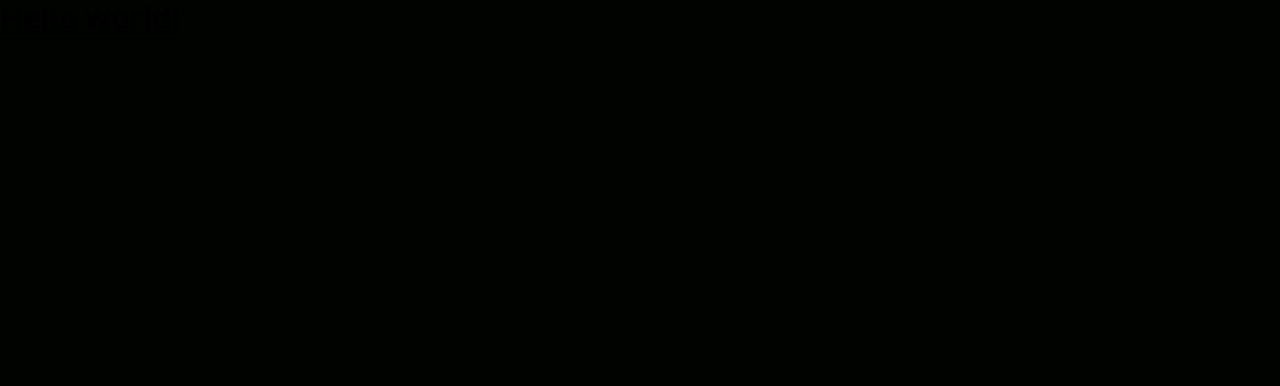
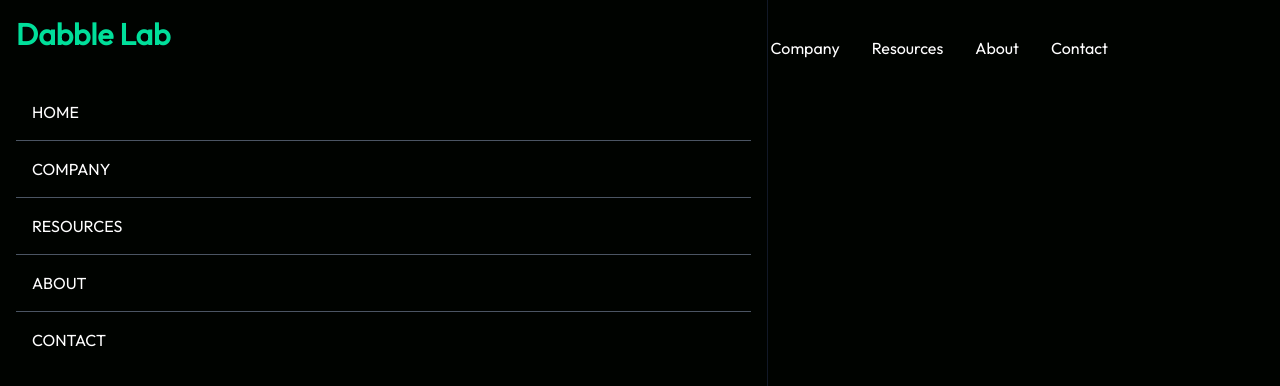
Before and after one commit to rhodinemma/revising-tailwindcss, a React (Vite) app: page / in a window 1280 px wide. Shown: the top 386 px of the page. Built offline with nearby package versions, Linux system fonts and the light colour scheme.

Commit message:
configure navbar and font family

```diff
--- a/index.html
+++ b/index.html
@@ -6,6 +6,9 @@
   <link rel="icon" type="image/svg+xml" href="/src/favicon.svg" />
   <meta name="viewport" content="width=device-width, initial-scale=1.0" />
   <title>Learning Tailwind</title>
+  <link rel="preconnect" href="https://fonts.googleapis.com">
+  <link rel="preconnect" href="https://fonts.gstatic.com" crossorigin>
+  <link href="https://fonts.googleapis.com/css2?family=Outfit&display=swap" rel="stylesheet">
 </head>
 
 <body>
--- a/package.json
+++ b/package.json
@@ -9,7 +9,8 @@
   },
   "dependencies": {
     "react": "^18.0.0",
-    "react-dom": "^18.0.0"
+    "react-dom": "^18.0.0",
+    "react-icons": "^4.4.0"
   },
   "devDependencies": {
     "@types/react": "^18.0.0",
--- a/src/App.jsx
+++ b/src/App.jsx
@@ -1,5 +1,7 @@
+import Navbar from "./components/Navbar";
+
 function App() {
-  return <h1 className="text-3xl font-bold underline">Hello world!</h1>;
+  return <Navbar />;
 }
 
 export default App;
--- /dev/null
+++ b/src/components/Navbar.jsx
@@ -0,0 +1,45 @@
+import React, { useState } from "react";
+import { AiOutlineClose, AiOutlineMenu } from "react-icons/ai";
+
+const Navbar = () => {
+  const [nav, setNav] = useState(false);
+
+  const toggleNav = () => {
+    setNav(!nav);
+  };
+  return (
+    <div className="flex justify-between items-center h-24 max-w-[1000px] mx-auto px-4 text-white">
+      <h1 className="w-full text-3xl font-bold text-[#00df9a]">Dabble Lab</h1>
+      <ul className="hidden md:flex">
+        <li className="p-4">Home</li>
+        <li className="p-4">Company</li>
+        <li className="p-4">Resources</li>
+        <li className="p-4">About</li>
+        <li className="p-4">Contact</li>
+      </ul>
+      <div onClick={() => toggleNav()} className="block md:hidden">
+        {!nav ? <AiOutlineClose size={20} /> : <AiOutlineMenu size={20} />}
+      </div>
+      <div
+        className={
+          !nav
+            ? "fixed left-0 top-0 w-[60%] h-full border-r border-r-gray-900 bg-[#000300] ease-in-out duration-500"
+            : "fixed left-[-100%]"
+        }
+      >
+        <h1 className="w-full text-3xl font-bold text-[#00df9a] m-4">
+          Dabble Lab
+        </h1>
+        <ul className="uppercase p-4">
+          <li className="p-4 border-b border-gray-600">Home</li>
+          <li className="p-4 border-b border-gray-600">Company</li>
+          <li className="p-4 border-b border-gray-600">Resources</li>
+          <li className="p-4 border-b border-gray-600">About</li>
+          <li className="p-4">Contact</li>
+        </ul>
+      </div>
+    </div>
+  );
+};
+
+export default Navbar;
--- a/src/index.css
+++ b/src/index.css
@@ -3,5 +3,6 @@
 @tailwind utilities;
 
 body {
+    font-family: 'Outfit', sans-serif;
     background-color: #000300;
 }
```
Also changed, not shown: 1 other file (tests, documents, lock files or other folders).
